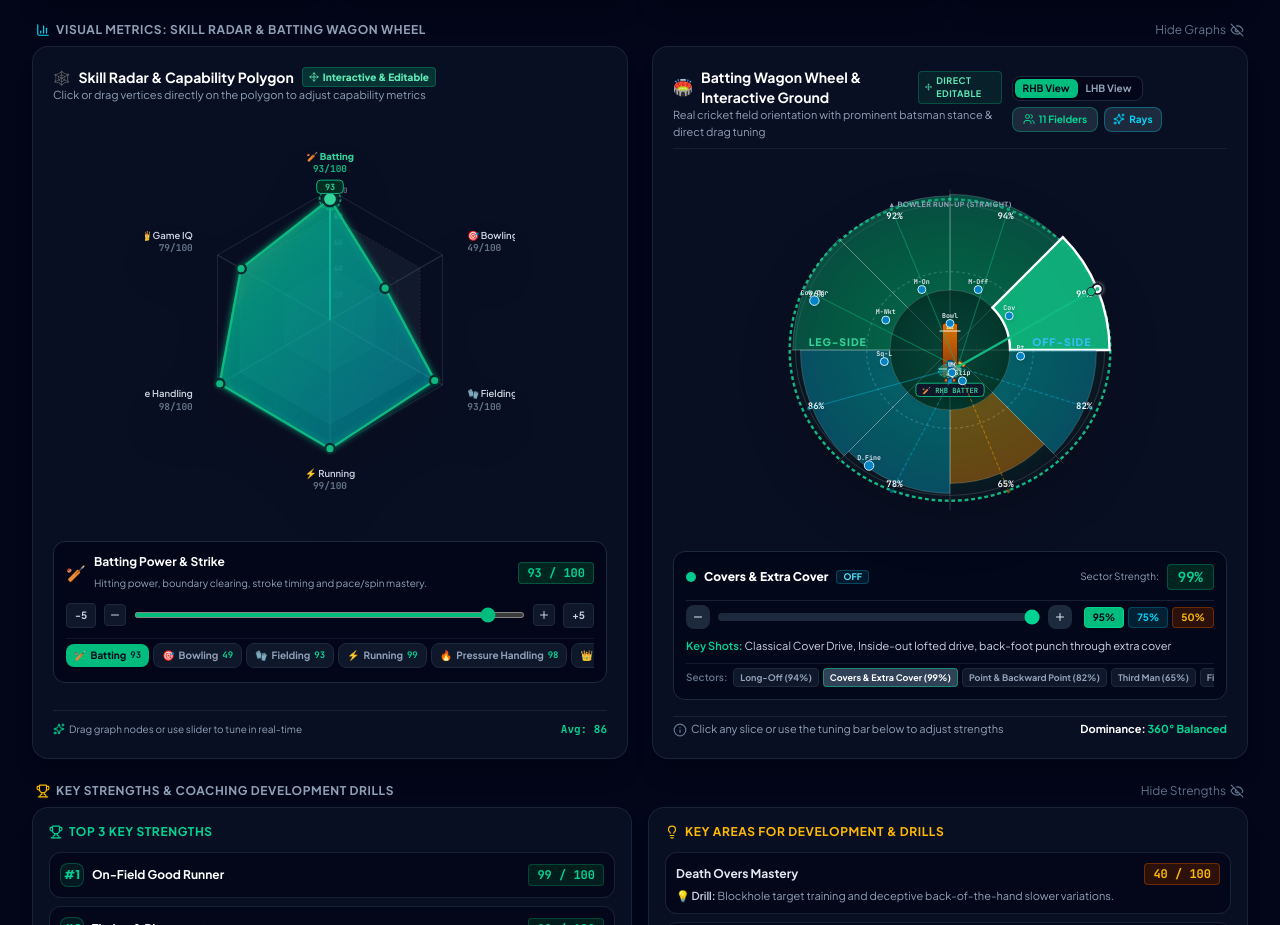
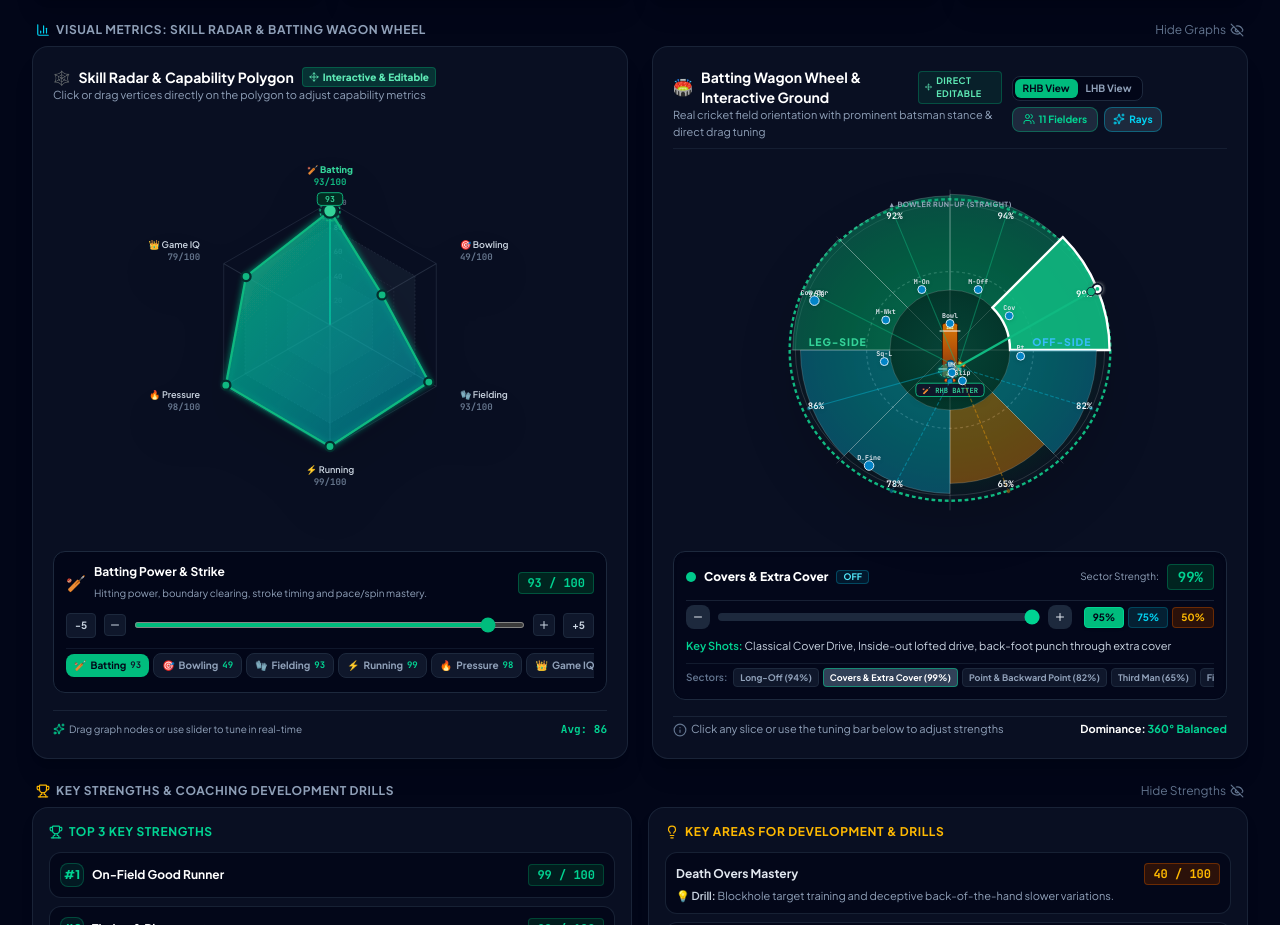
Before and after one commit to sharathhc529/cricket-meter, a React (Vite) app: page / in a window 1280 px wide. Shown: the part 2011-2936 px from the top of the page. Built offline with nearby package versions, Linux system fonts and the light colour scheme.

Commit message:
fix: resolve SVG label clipping for Pressure and Game IQ

```diff
--- a/src/components/RadarChart.tsx
+++ b/src/components/RadarChart.tsx
@@ -60,7 +60,7 @@ const RADAR_AXIS_CONFIGS: RadarAxisConfig[] = [
   {
     key: 'clutch',
     label: 'Pressure Handling & Crisis',
-    shortLabel: 'Pressure Handling',
+    shortLabel: 'Pressure',
     icon: '🔥',
     description: 'Holding nerves under intense match pressure, tight finishes, and crisis management.',
     paramKeys: ['pressureHandlingClutch', 'confidenceLevel'],
@@ -92,9 +92,9 @@ export const RadarChart: React.FC<RadarChartProps> = ({
 
   const svgRef = useRef<SVGSVGElement | null>(null);
 
-  const size = 390;
+  const size = 440;
   const center = size / 2;
-  const radius = center - 58;
+  const radius = 135;
   const numAxes = RADAR_AXIS_CONFIGS.length;
   const angleStep = (Math.PI * 2) / numAxes;
 
@@ -226,7 +226,7 @@ export const RadarChart: React.FC<RadarChartProps> = ({
         <svg
           ref={svgRef}
           viewBox={`0 0 ${size} ${size}`}
-          className="w-full max-w-[370px] h-auto drop-shadow-2xl select-none touch-none"
+          className="w-full max-w-[400px] h-auto drop-shadow-2xl select-none touch-none"
         >
           <defs>
             {/* Emerald gradient for primary player */}
```
